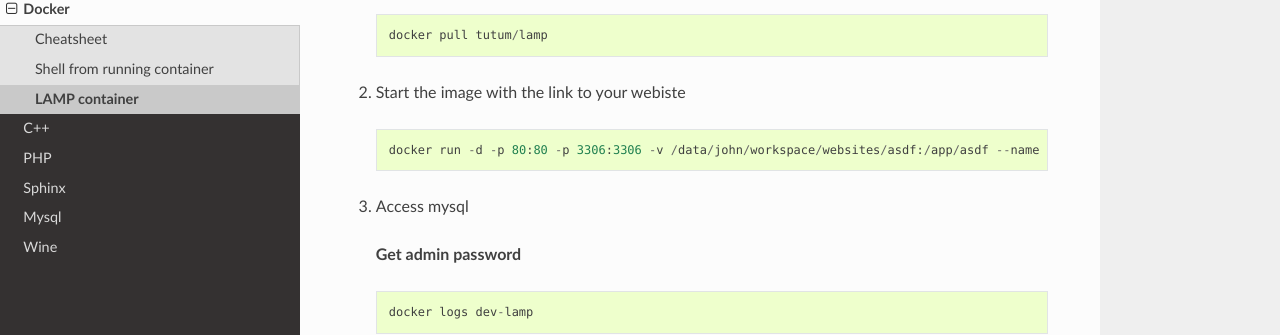
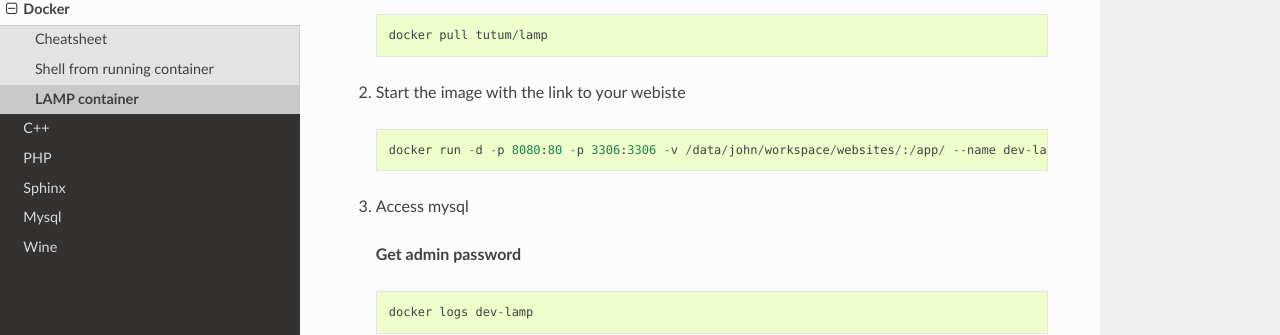
Before and after one commit to papaux/til, a Sphinx documentation site: the page built from source/docker/lamp-container.rst, in a window 1280 px wide and 900 px high. Shown: the part 315-650 px from the top of the window. Built offline with Sphinx 7.4.7 and the Read the Docs theme 2.0.0, drawn with Linux system fonts in a browser that asks for light colours.

Commit message:
modify docker: lamp-container command

```diff
--- a/source/docker/lamp-container.rst
+++ b/source/docker/lamp-container.rst
@@ -15,7 +15,7 @@ Here we use a prebuilt image ``tutum/lamp``
 
   ::
 
-    docker run -d -p 80:80 -p 3306:3306 -v /data/john/workspace/websites/asdf:/app/asdf --name dev-lamp tutum/lamp
+    docker run -d -p 8080:80 -p 3306:3306 -v /data/john/workspace/websites/:/app/ --name dev-lamp tutum/lamp
 
 3. Access mysql
 
```
